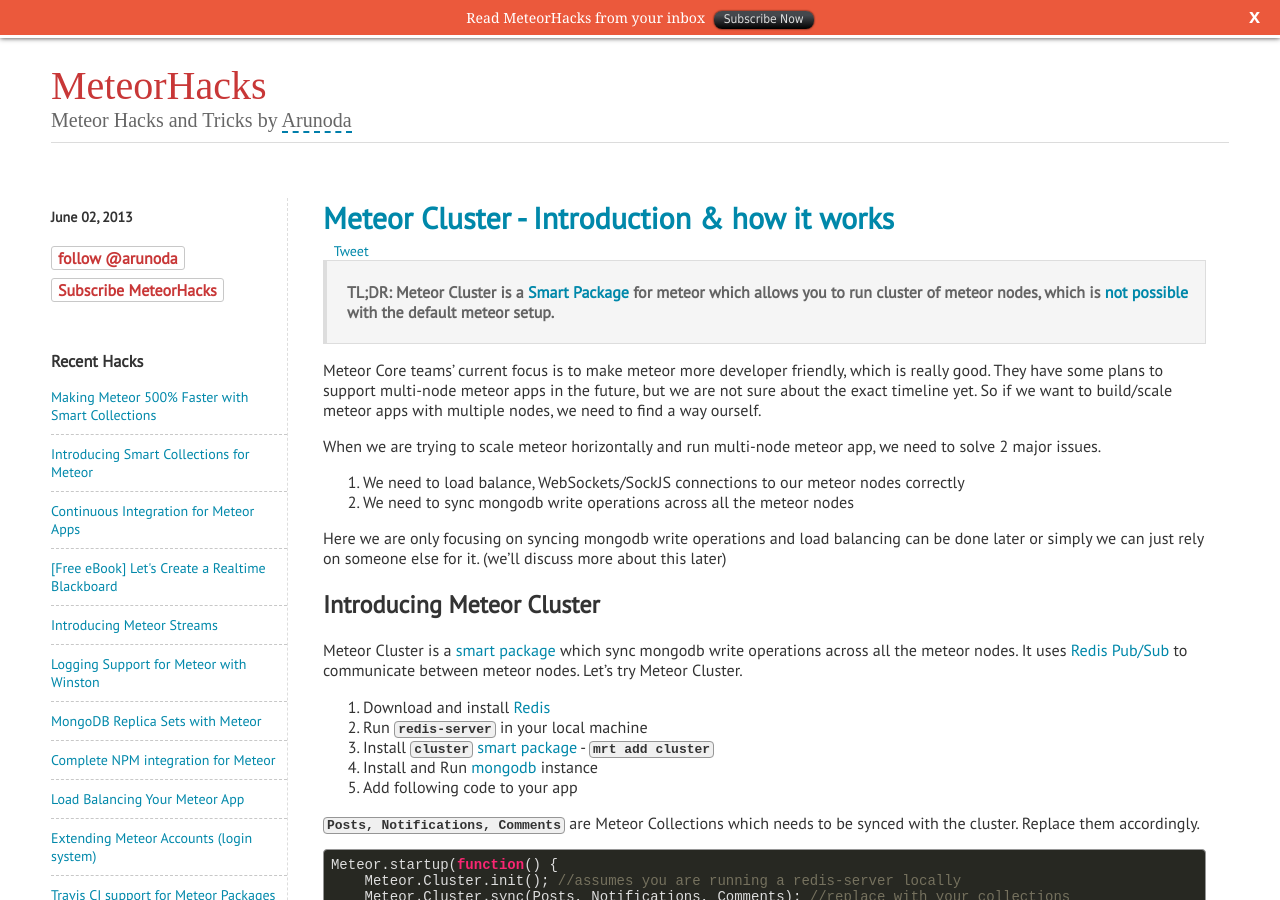
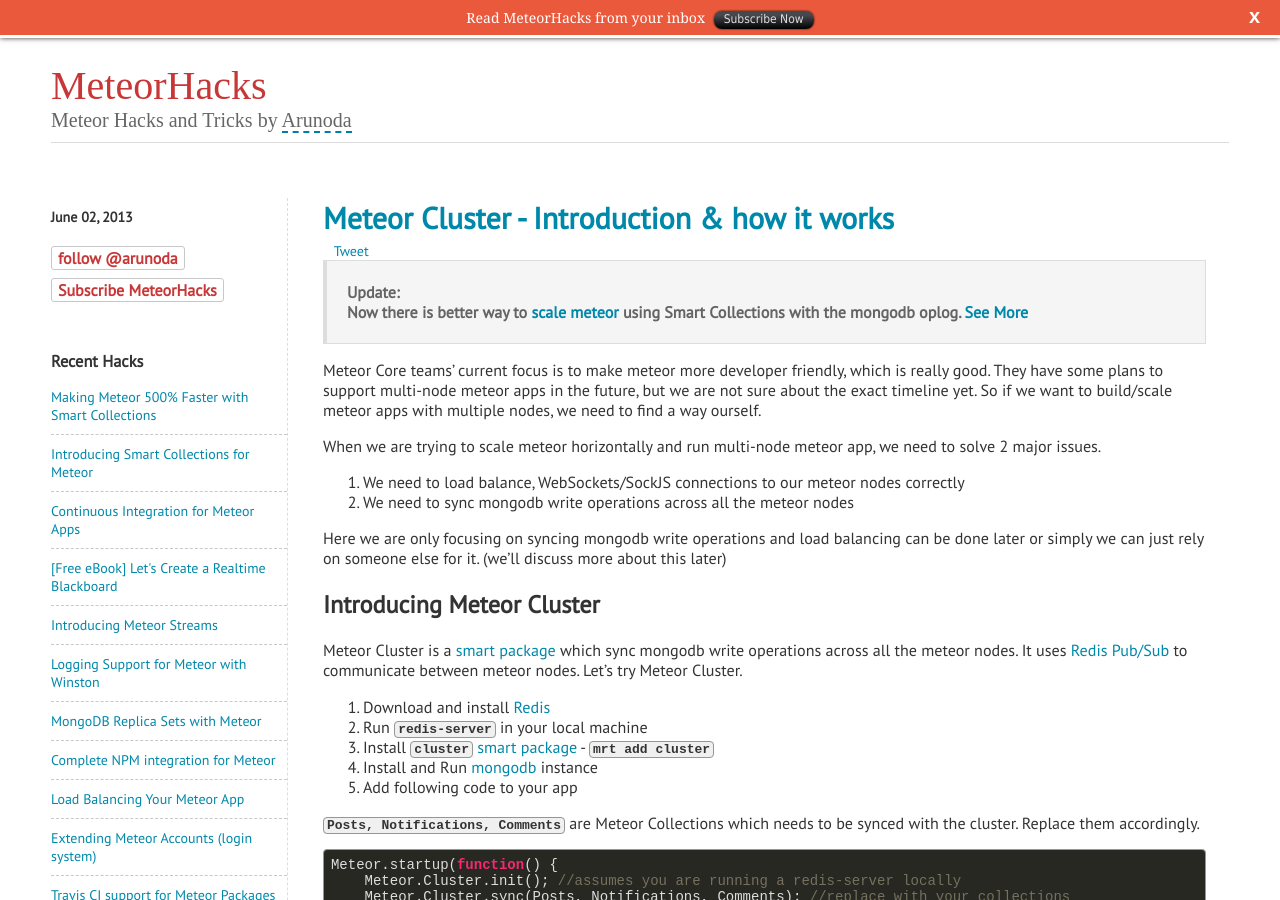
Before and after one commit to meteorhacks/meteorhacks.github.io, a Jekyll site: the page built from _posts/2013-06-02-meteor-cluster-introduction-and-how-it-works.md, in a window 1280 px wide and 900 px high. Built offline with Jekyll 4.4.1, drawn with Linux system fonts in a browser that asks for light colours; some web fonts are replaced; comment, search, counter and statistics services are not loaded.

Commit message:
added links to new scaling meteor article

```diff
--- a/_posts/2013-06-02-meteor-cluster-introduction-and-how-it-works.md
+++ b/_posts/2013-06-02-meteor-cluster-introduction-and-how-it-works.md
@@ -5,7 +5,9 @@
 summery: '<p>Meteor Cluster is a <a href="https://atmosphere.meteor.com/package/cluster">Smart Package</a> for meteor which allows you to run cluster of meteor nodes and scale horizontally, which is <a href="http://stackoverflow.com/a/13716069/457224">not possible</a> with the default meteor setup.</p>'
 ---
 
-> TL;DR: Meteor Cluster is a [Smart Package](https://atmosphere.meteor.com/package/cluster) for meteor which allows you to run cluster of meteor nodes, which is [not possible](http://stackoverflow.com/a/13716069/457224) with the default meteor setup.
+>
+>Update: <br> Now there is better way to [scale meteor](http://meteorhacks.com/lets-scale-meteor.html) using Smart Collections with the mongodb oplog.
+>[See More](http://meteorhacks.com/lets-scale-meteor.html)
 
 Meteor Core teams' current focus is to make meteor more developer friendly, which is really good. They have some plans to support multi-node meteor apps in the future, but we are not sure about the exact timeline yet. So if we want to build/scale meteor apps with multiple nodes, we need to find a way ourself.
 
```
Also changed, not shown: _posts/2013-06-11-load-balancing-your-meteor-app.md (+4 -0 lines), _posts/2013-07-19-introducing-smart-collections.md (+2 -1 lines).
